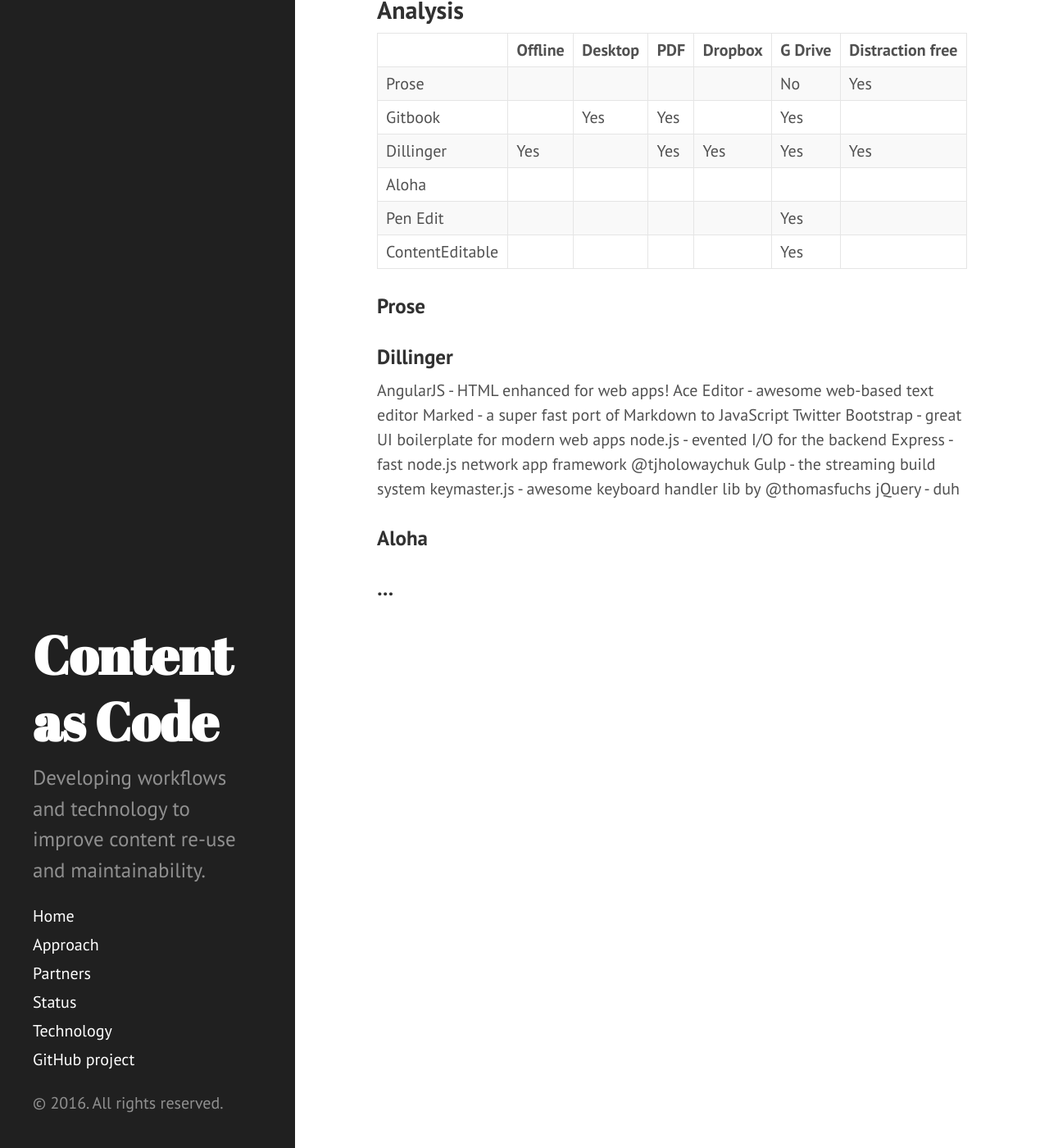
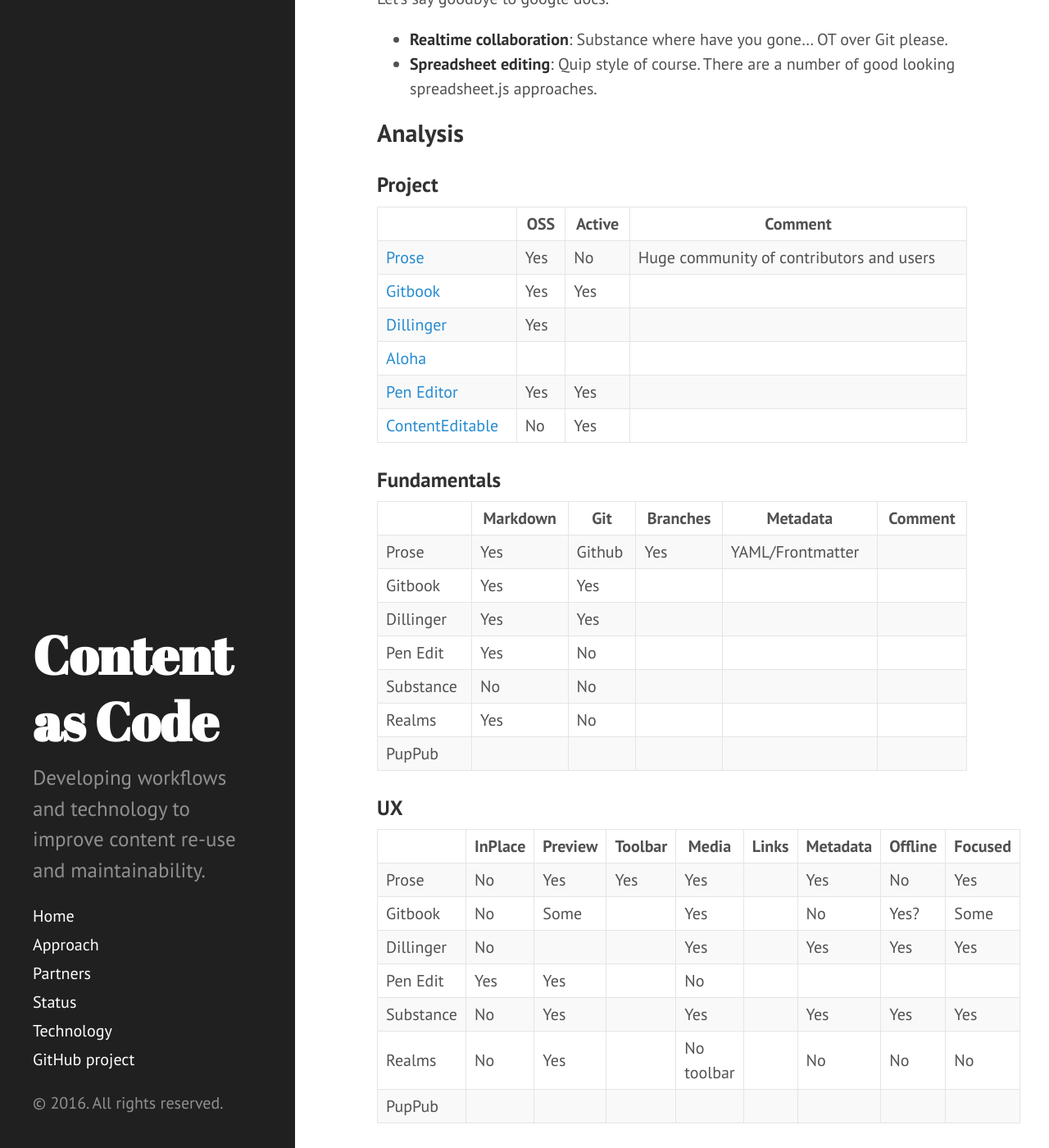
Before and after one commit to iilab/contentascode, a Jekyll site: the page built from technology/authoring.md, in a window 1280 px wide and 1400 px high, scrolled down 2152 px. Shown: the whole window at 82% size. Built offline with Jekyll 4.4.1, drawn with Linux system fonts in a browser that asks for light colours; some of the changed text lies outside the part shown.

Commit message:
More analysis of editors. #5

```diff
--- a/technology/authoring.md
+++ b/technology/authoring.md
@@ -25,8 +25,8 @@
 ---
 
 |                                                          | Markdown |  Git   | Inplace | Active |
-| -------------------------------------------------------- | -------- | ------ | ------- | ------ |
-| [Prose](http://prose.io)                                | Yes      | github | No      | No     |
+|----------------------------------------------------------|----------|--------|---------|--------|
+| [Prose](http://prose.io)                                 | Yes      | github | No      | No     |
 | [Gitbook](https://www.gitbook.com/editor)                | Yes      | git    | No      | Yes    |
 | [Dillinger](https://github.com/joemccann/dillinger)      | Yes      | github | No      |        |
 | [Aloha](http://www.alohaeditor.org/demo/aloha-ui/)       |          |        | Yes     |        |
@@ -59,14 +59,70 @@
 
 ## Analysis
 
-|                 | Offline | Desktop | PDF | Dropbox | G Drive | Distraction free |
-| --------------- | ------- | ------- | --- | ------- | ------- | ---------------- |
-| Prose           |         |         |     |         | No      | Yes              |
-| Gitbook         |         | Yes     | Yes |         | Yes     |                  |
-| Dillinger       | Yes     |         | Yes | Yes     | Yes     | Yes              |
-| Aloha           |         |         |     |         |         |                  |
-| Pen Edit        |         |         |     |         | Yes     |                  |
-| ContentEditable |         |         |     |         | Yes     |                  |
+
+### Project
+
+|                                                          | OSS | Active |                 Comment                  |
+|----------------------------------------------------------|-----|--------|------------------------------------------|
+| [Prose](http://prose.io)                                 | Yes | No     | Huge community of contributors and users |
+| [Gitbook](https://www.gitbook.com/editor)                | Yes | Yes    |                                          |
+| [Dillinger](https://github.com/joemccann/dillinger)      | Yes |        |                                          |
+| [Aloha](http://www.alohaeditor.org/demo/aloha-ui/)       |     |        |                                          |
+| [Pen Editor](http://sofish.github.io/pen/)               | Yes | Yes    |                                          |
+| [ContentEditable](http://html5demos.com/contenteditable) | No  | Yes    |                                          |
+
+
+### Fundamentals
+
+|           | Markdown |  Git   | Branches |     Metadata     | Comment |
+|-----------|----------|--------|----------|------------------|---------|
+| Prose     | Yes      | Github | Yes      | YAML/Frontmatter |         |
+| Gitbook   | Yes      | Yes    |          |                  |         |
+| Dillinger | Yes      | Yes    |          |                  |         |
+| Pen Edit  | Yes      | No     |          |                  |         |
+| Substance | No       | No     |          |                  |         |
+| Realms    | Yes      | No     |          |                  |         |
+| PupPub    |          |        |          |                  |         |
+
+
+### UX
+
+
+|           | InPlace | Preview | Toolbar |   Media    | Links | Metadata | Offline | Focused |
+|-----------|---------|---------|---------|------------|-------|----------|---------|---------|
+| Prose     | No      | Yes     | Yes     | Yes        |       | Yes      | No      | Yes     |
+| Gitbook   | No      | Some    |         | Yes        |       | No       | Yes?    | Some    |
+| Dillinger | No      |         |         | Yes        |       | Yes      | Yes     | Yes     |
+| Pen Edit  | Yes     | Yes     |         | No         |       |          |         |         |
+| Substance | No      | Yes     |         | Yes        |       | Yes      | Yes     | Yes     |
+| Realms    | No      | Yes     |         | No toolbar |       | No       | No      | No      |
+| PupPub    |         |         |         |            |       |          |         |         |
+
+
+### Tech
+
+
+|           | Lang | Frontend |     Backend     | Modular |  Style  |             Comments             |
+|-----------|------|----------|-----------------|---------|---------|----------------------------------|
+| Prose     | JS   | Backbone | Quite Stateless | Good    | Simple. | Bad code climate. Insecure deps. |
+| Gitbook   |      |          |                 |         |         |                                  |
+| Dillinger |      |          |                 |         |         |                                  |
+| Pen Edit  |      |          |                 |         |         |                                  |
+| Substance |      |          |                 |         |         |                                  |
+| Realms    |      |          |                 |         |         |                                  |
+| PupPub    |      |          |                 |         |         |                                  |
+
+### Misc
+
+
+|                 | Offline | Desktop | PDF | Dropbox | G Drive |         Comments         |
+|-----------------|---------|---------|-----|---------|---------|--------------------------|
+| Prose           |         |         |     |         | No      | Also has a table editor. |
+| Gitbook         |         | Yes     | Yes |         | Yes     |                          |
+| Dillinger       | Yes     |         | Yes | Yes     | Yes     |                          |
+| Aloha           |         |         |     |         |         |                          |
+| Pen Edit        |         |         |     |         | Yes     |                          |
+| ContentEditable |         |         |     |         | Yes     |                          |
 
 
 ### Prose
```
